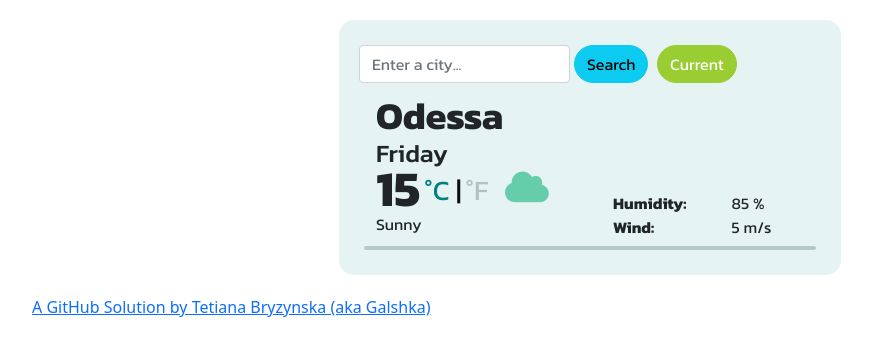
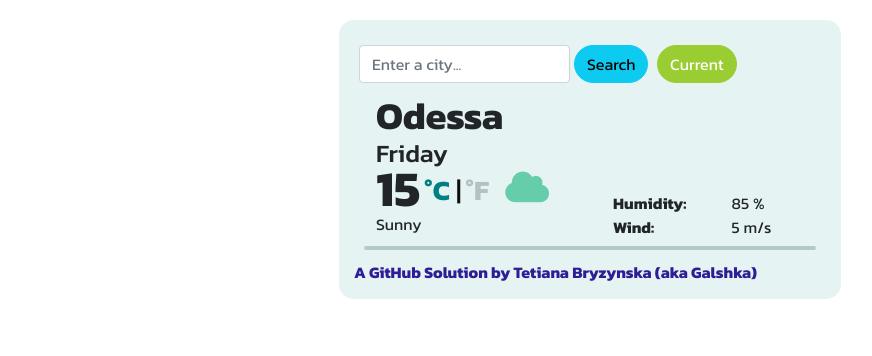
Before and after one commit to Galshka/Workshop-Weather-App, a plain HTML site: page index.html in a window 1280 px wide. Shown: the whole page, without its empty margins (50-922 px from the left). Drawn offline with nearby package versions, Linux system fonts and the light colour scheme.

Commit message:
add new css style for link bio

```diff
--- a/index.html
+++ b/index.html
@@ -81,8 +81,8 @@
           </div>
         </div>
         <hr />
+        <a href = "https://github.com/Galshka/Workshop-Weather-App.git" target="blank">A GitHub Solution by Tetiana Bryzynska (aka Galshka)</a>
       </div>
-      <a href = "https://github.com/Galshka/Workshop-Weather-App.git" target="blank">A GitHub Solution by Tetiana Bryzynska (aka Galshka)</a>
     </div>
     <script src="index.js"></script>
   </body>
--- a/styles.css
+++ b/styles.css
@@ -24,6 +24,12 @@ hr {
   background-color: rgba(0, 139, 139, 0.1);
   border-color: #008b8b;
   border-radius: 15px;
+}
+
+.main a {
+  text-decoration: none;
+  color: rgb(47, 29, 150);
+  font-weight: bold;
 }
 .cities-block {
   margin-top: 5px;
```
